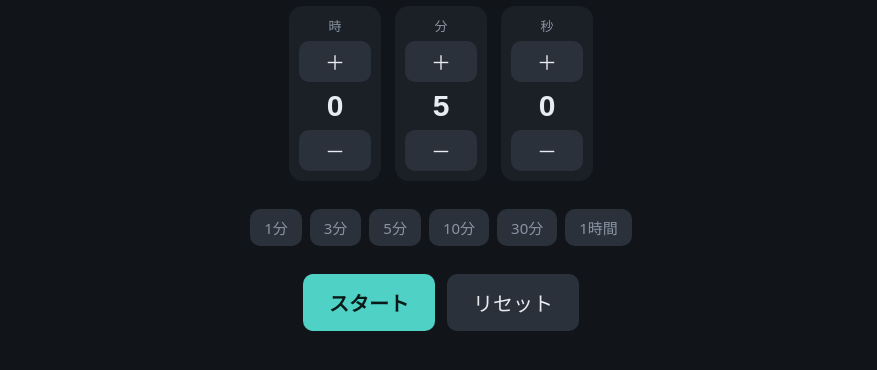
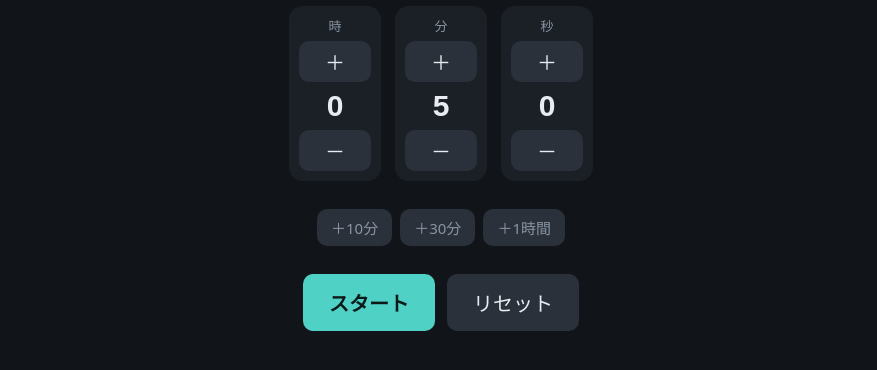
Before and after one commit to sumocreate-tech/timer, a plain HTML site: page index.html in a window 1280 px wide. Shown: the part 364-734 px from the top of the page, without its empty margins (199-1076 px from the left). Drawn offline with Linux system fonts and the light colour scheme.

Commit message:
Add files via upload

```diff
--- a/index.html
+++ b/index.html
@@ -102,12 +102,9 @@
   </div>
 
   <div class="presets">
-    <button data-p="60">1分</button>
-    <button data-p="180">3分</button>
-    <button data-p="300">5分</button>
-    <button data-p="600">10分</button>
-    <button data-p="1800">30分</button>
-    <button data-p="3600">1時間</button>
+    <button data-add="600">＋10分</button>
+    <button data-add="1800">＋30分</button>
+    <button data-add="3600">＋1時間</button>
   </div>
 
   <div class="controls">
@@ -219,7 +216,12 @@
     };
   });
   Object.values(inputs).forEach(inp => inp.addEventListener('input', () => { if (state === 'idle') render(readInputs(), 0); }));
-  document.querySelectorAll('.presets button').forEach(b => b.onclick = () => setInputs(+b.dataset.p));
+  // 現在の設定時間に加算(最大 99:59:59)
+  const MAX_SEC = 99 * 3600 + 59 * 60 + 59;
+  document.querySelectorAll('.presets button').forEach(b => b.onclick = () => {
+    const cur = readInputs() / 1000;
+    setInputs(Math.min(MAX_SEC, cur + +b.dataset.add));
+  });
 
   document.addEventListener('keydown', e => {
     if (e.target.tagName === 'INPUT') return;
```
